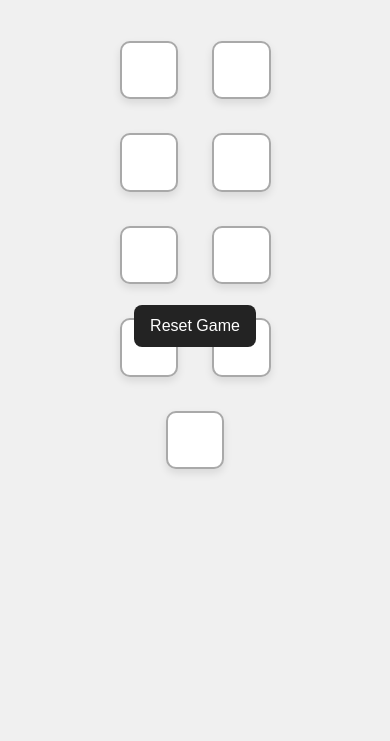
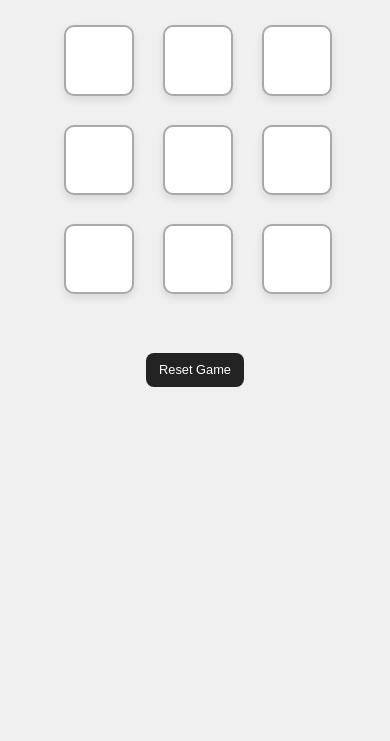
Before and after one commit to BabaKaana/Tic-Tac-Toe, a plain HTML site: page index.html in a window 390 px wide. Shown: the part 103-844 px from the top of the page. Drawn offline with Linux system fonts and the light colour scheme.

Commit message:
Update style.css: Media Queries Added

```diff
--- a/style.css
+++ b/style.css
@@ -14,10 +14,11 @@ body{
     height: 60vmin;
     width: 60vmin;
 
-    display: flex;
-    flex-wrap: wrap;
+    display: grid;
+    grid-template-columns: repeat(3, 1fr);
+    /* flex-wrap: wrap;
     justify-content: center;
-    align-items: center;
+    align-items: center; */
     gap: 1.5rem;
     margin: 0 auto;
     padding: 1.2rem;
@@ -88,3 +89,41 @@ body{
 .o-color{
     color: #1E90FF;
 }
+
+
+
+@media (max-width: 500px){
+    .game {
+        width: 70vmin;
+        height: 70vmin;
+        gap: 1.2rem;
+    }
+
+    .box {
+        font-size: 9vmin;
+        width: 18vmin;
+        height: 18vmin;
+    }
+
+    #heading{
+        font-size: 2.5rem;
+    }
+
+    .winnermsg{
+        gap: 2rem;
+    }
+
+    #msg {
+        font-size: 1.4rem;
+    }
+
+    .btn{
+        font-size: 0.8rem;
+        padding: 0.6rem 0.8rem;
+    }
+
+    #resetbtn{
+        margin-top: 2.5rem;
+    }
+
+}
```
